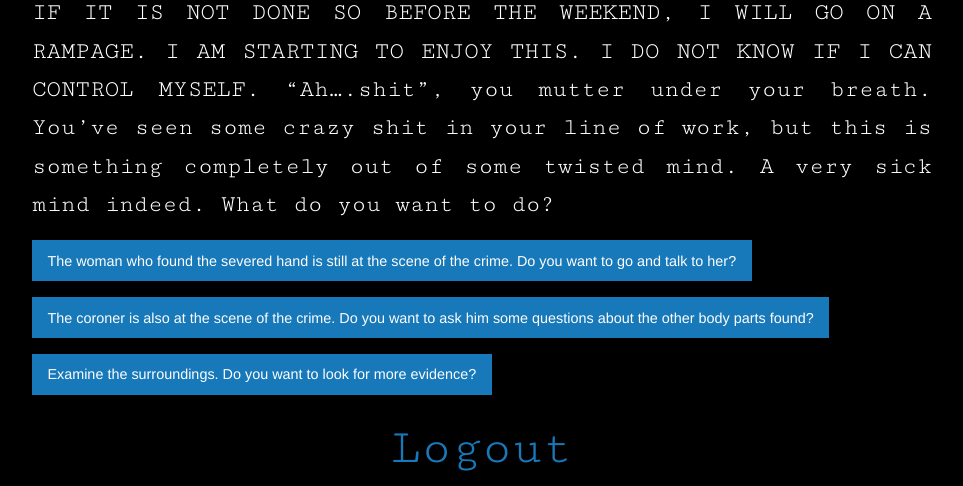
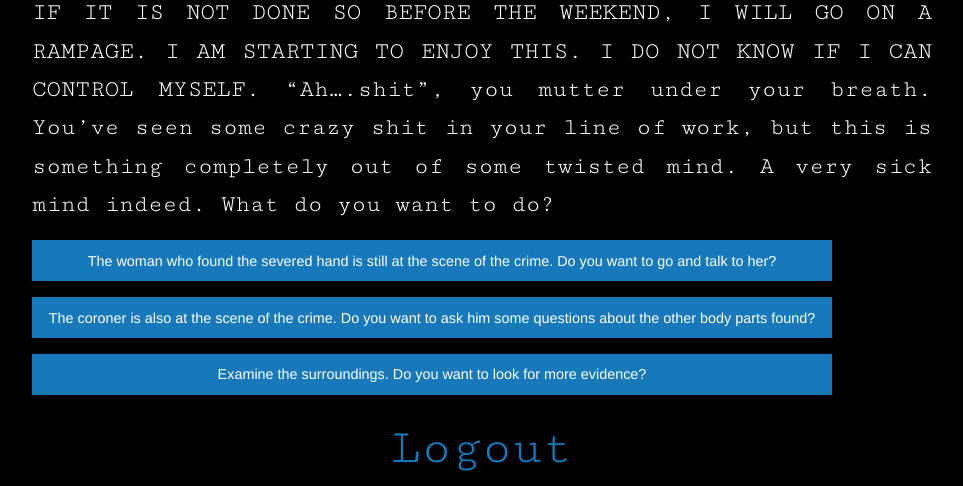
Before and after one commit to AndrewDESmith/PsychoAdventureRedux, a Rails app: page /scenes/1 in a window 1280 px wide. Shown: the part 1424-1910 px from the top of the page, without its empty margins (158-1121 px from the left). Run offline with Rails 7, Linux system fonts and the light colour scheme; the visitor is signed in with stand-in values (Sample User, id 1); data comes from the database, SQL or seed files in the repository; style sheets or scripts are compiled from the project's sources; parts of the project's set-up code (start-up, migrations or seed data) failed here and were passed over; some libraries are stand-ins or nearby versions.

Commit message:
Made all buttons the same width.

```diff
--- a/app/assets/stylesheets/application.css.scss
+++ b/app/assets/stylesheets/application.css.scss
@@ -118,4 +118,5 @@ p.story-body {
 
 .button {
 	white-space: normal;
+	width: 50rem;
 }
```
